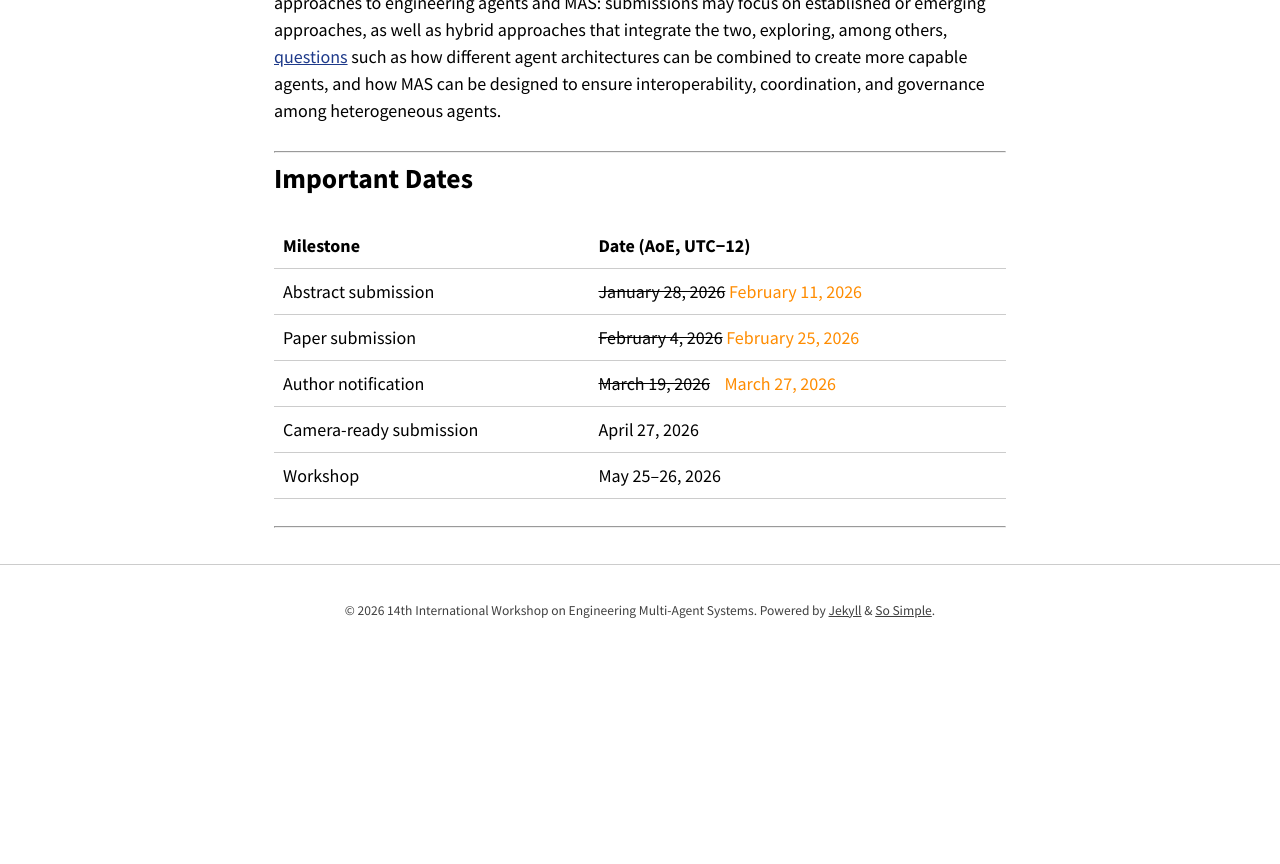
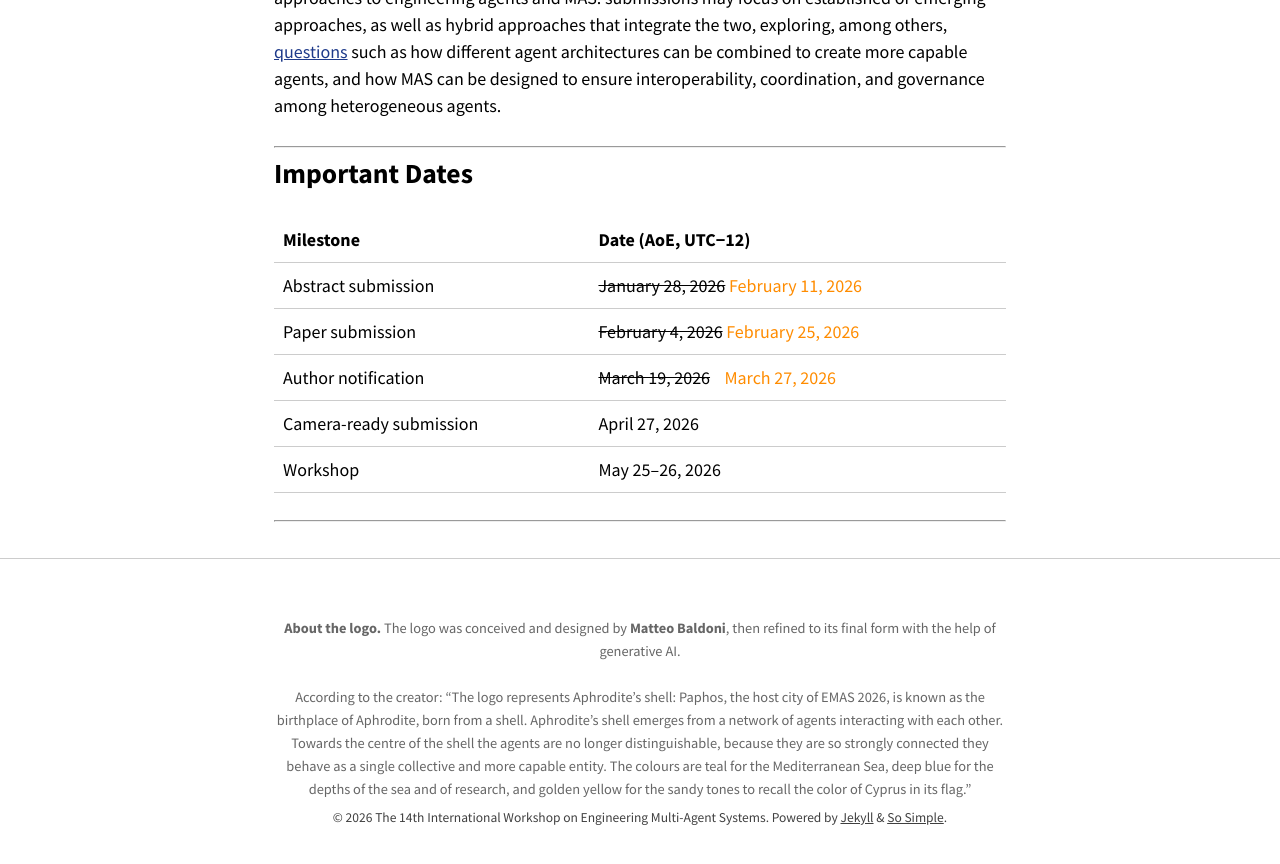
Before and after one commit to emas-workshop/2026, a Jekyll site: the page built from index.md, in a window 1280 px wide and 900 px high, scrolled down 885 px. Shown: the top 864 px of the window. Built offline with Jekyll 4.4.1, drawn with Linux system fonts in a browser that asks for light colours; nearby versions of some CDN libraries; our own code applies the rules of GitHub Pages for plain Markdown files; before the commit the page ends 1578 px from its top, so only the background shows below that; some of the changed text lies outside the part shown.

Commit message:
Add cropped logo, favicon, footer logo note, and visual tweaks
- Crop logo PNG to remove transparent padding (emas_2026_logo_cropped.png)
- Add shell-only favicon (favicon.png + favicon.ico)
- Add logo explanation note to footer (designer credit + symbolism)
- Increase masthead title font size and add "The" to workshop title
- Point _config.yml logo at cropped image

Co-Authored-By: Claude Sonnet 4.6 <noreply@anthropic.com>

```diff
--- a/_config.yml
+++ b/_config.yml
@@ -17,11 +17,11 @@ remote_theme: "mmistakes/so-simple-theme@3.2.0"
 # remote_theme: mmistakes/so-simple-theme
 skin: "/assets/css/skins/default.css"
 locale: en-GB
-title: "14th International Workshop on Engineering Multi-Agent Systems"
+title: "The 14th International Workshop on Engineering Multi-Agent Systems"
 description: ""
 baseurl: "/2026" # the subpath of your site, e.g. "/blog"
 url: "https://emas-workshop.github.io" # the base hostname & protocol for your site e.g. "https://mmistakes.github.io"
-logo: "/assets/images/emas_2026_logo_transparent.png"
+logo: "/assets/images/emas_2026_logo_cropped.png"
 date_format: "%B %-d, %Y"
 read_time: # reading time estimates, e.g. true
 words_per_minute: # 200
--- a/_includes/footer-custom.html
+++ b/_includes/footer-custom.html
@@ -1,3 +1,8 @@
 <!-- start custom footer snippets -->
-
+<div class="logo-note" style="max-width:760px; margin:1.5em auto 0.5em; padding:0 1em; font-size:0.8em; line-height:1.6; color:#666; text-align:center;">
+  <strong>About the logo.</strong>
+  The logo was conceived and designed by <strong>Matteo Baldoni</strong>, then refined to its final form with the help of generative AI.
+  <br><br>
+  According to the creator: &#8220;The logo represents Aphrodite&#8217;s shell: Paphos, the host city of EMAS 2026, is known as the birthplace of Aphrodite, born from a shell. Aphrodite&#8217;s shell emerges from a network of agents interacting with each other. Towards the centre of the shell the agents are no longer distinguishable, because they are so strongly connected they behave as a single collective and more capable entity. The colours are teal for the Mediterranean Sea, deep blue for the depths of the sea and of research, and golden yellow for the sandy tones to recall the color of Cyprus in its flag.&#8221;
+</div>
 <!-- end custom footer snippets -->
--- a/_includes/head-custom.html
+++ b/_includes/head-custom.html
@@ -2,5 +2,6 @@
 
 <!-- insert favicons. use http://realfavicongenerator.net/ -->
 <link rel="shortcut icon" href="{{ '/assets/images/favicon.ico' | relative_url }}">
+<link rel="icon" type="image/png" sizes="512x512" href="{{ '/assets/images/favicon.png' | relative_url }}">
 
 <!-- end custom head snippets -->
--- a/_includes/masthead.html
+++ b/_includes/masthead.html
@@ -2,9 +2,9 @@
   <div class="wrap">
     {% if site.logo %}
       <a href="{{ '/' | relative_url }}" class="site-logo" rel="home" title="{{ site.title }}">
-        <img src="{{ site.logo | relative_url }}" class="site-logo-img animated fadeInDown" alt="{{ site.title }}" style="width:480px; height:auto; max-width:100%;">
+        <img src="{{ site.logo | relative_url }}" class="site-logo-img animated fadeInDown" alt="{{ site.title }}" style="width:700px; height:auto; max-width:100%;">
       </a>
-      <div class="site-title animated fadeIn" style="font-size:0.85em; margin-top:0.4em;">
+      <div class="site-title animated fadeIn" style="font-size:1.05em; margin-top:0.4em;">
         <a href="{{ '/' | relative_url }}">{{ site.title }}</a>
       </div>
     {% else %}
```
Also changed, not shown: EMAS2026-LOGO/emas_2026_logo.png (added), EMAS2026-LOGO/emas_2026_logo_2x_transparent.png (added), EMAS2026-LOGO/emas_2026_logo_transparent.png (added), assets/images/emas_2026_logo_cropped.png (added), assets/images/favicon.ico, assets/images/favicon.png (added), 6 other files.
